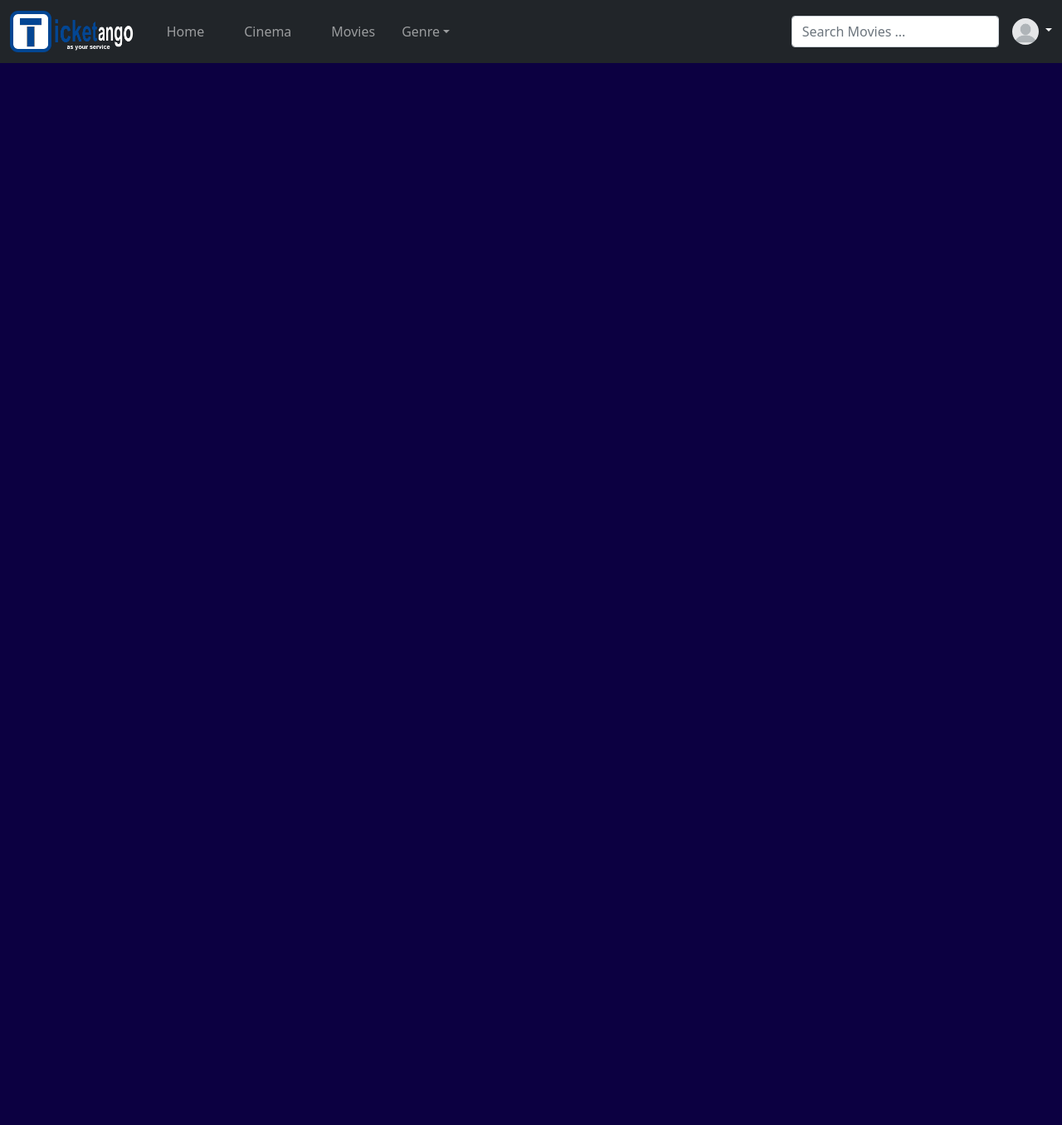
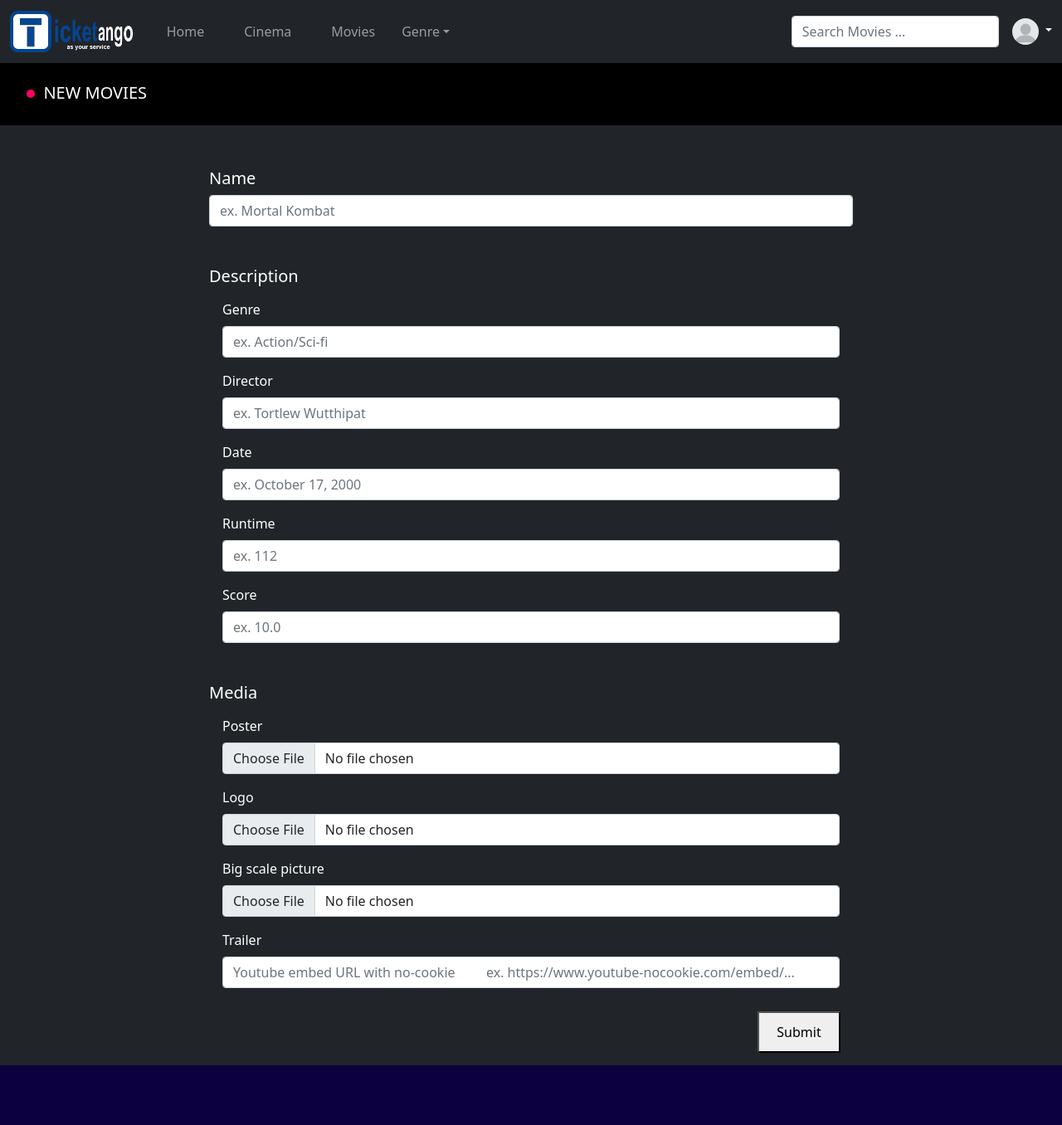
Before and after one commit to titleheroes/css227-project, a Node server app: page /movies/new in a window 1280 px wide. Shown: the whole page at 83% size. Before the commit the page ends 76 px from the top, so only its background shows below. Run offline with Node 20, Linux system fonts and the light colour scheme; the visitor is signed in with stand-in values (Sample User, id 1); some libraries are stand-ins or nearby versions.

Commit message:
doing add new movies

```diff
--- a/app.js
+++ b/app.js
@@ -4,6 +4,7 @@ const   express         = require('express'),
         app             = express(),
         bodyParser      = require('body-parser'),
         mongoose        = require('mongoose'),
+        flash           = require('connect-flash'),
         passport        = require('passport'),
         LocalStrategy   = require('passport-local'),
 
@@ -20,6 +21,7 @@ var indexRoutes = require('./routes/index'),
 mongoose.connect('mongodb://localhost/Movies');
 app.use(bodyParser.urlencoded({extended: true}));
 app.use(express.static('public'));
+app.use(flash());
 app.set('view engine', 'ejs');
 // seedDB();
 
@@ -36,7 +38,9 @@ passport.serializeUser(User.serializeUser());
 passport.deserializeUser(User.deserializeUser());
 
 app.use(function(req, res, next){
-    res.locals.currentUser = req.user;
+    res.locals.currentUser  = req.user;
+    res.locals.error        = req.flash('error');
+    res.locals.success      = req.flash('success');
     next();
 });
 
--- /dev/null
+++ b/middleware/index.js
@@ -0,0 +1 @@
+var middlewareObj
--- a/package.json
+++ b/package.json
@@ -9,6 +9,7 @@
   "author": "",
   "license": "ISC",
   "dependencies": {
+    "connect-flash": "^0.1.1",
     "ejs": "^3.1.6",
     "express": "^4.17.1",
     "express-session": "^1.17.1",
--- a/routes/movies.js
+++ b/routes/movies.js
@@ -1,5 +1,26 @@
 var express = require('express'),
     router  = express.Router(),
+    multer = require('multer'),
+    path = require('path'),
+    storage = multer.diskStorage({
+        destination: function (req, file, callback) {
+            callback(null, './public/images/movies/uploads');
+        },
+        filename: function (req, file, callback) {
+            callback(null, file.fieldname + '-' + Date.now() + path.extname(file.originalname));
+        },
+    }),
+    imageFilter = function (req, file, callback) {
+        if (!file.originalname.match(/\.(jpg|jpeg|png|gif)$/i)) {
+            return callback(new Error('Only JPG, jpeg, PNG and GIF image files are allowed!'), false);
+        }
+        callback(null, true);
+    },
+    upload = multer({
+        storage: storage,
+        fileFilter: imageFilter,
+    }),
+
     Movies  = require('../models/movies');
     Cinemas = require('../models/cinema');
     User    = require('../models/user');
@@ -15,9 +36,25 @@ router.get('/', function(req,res){
     });
 });
 
-router.get('/new', function(req,res){
+//  New
+router.get('/new', isLoggedIn, function(req,res){
     res.render('./movies/new.ejs');
 });
+
+//
+router.post('/new', isLoggedIn, upload.fields([{ name: 'image' }, { name: 'logo' }, { name: 'banner' } ]), function(req, res){
+    req.body.movies.image = '/images/movies/uploads/' + req.files['image'][0].filename;
+    req.body.movies.logo = '/images/movies/uploads/' + req.files['logo'][0].filename;
+    req.body.movies.banner = '/images/movies/uploads/' + req.files['banner'][0].filename;
+    Movies.create(req.body.movies, function(err, newMovies){
+        if(err){
+            console.log(err);
+        } else {
+            res.redirect('/movies');
+        }
+    });
+});
+//  End of New
 
 //  Genre
 router.get('/genre/:genre', function(req,res){
--- a/routes/user.js
+++ b/routes/user.js
@@ -81,7 +81,7 @@ router.get('/:id', isLoggedIn, function (req, res) {
     });
 });
 
-router.post('/:id', isLoggedIn, upload.single('image'), function (req, res) {
+router.post('/:id', isLoggedIn, upload.single('image'), function (req, res){
     User.findByIdAndUpdate(req.params.id,
         {
             picture: '/images/user/' + req.file.filename
--- a/views/movies/new.ejs
+++ b/views/movies/new.ejs
@@ -1,5 +1,74 @@
 <%- include('../partials/header.ejs') %>
 
+<!-- Banner -->
+
+<div class="container-fluid d-flex flex-row px-3 pt-4" style="height: 75px; background-color: rgb(0, 0, 0);">
+    &emsp;
+    <h5 style="color: white; text-transform: uppercase;">
+        <span class="dot" style="background-color: rgb(255, 0, 98); margin-bottom: 1px;"></span>
+        &nbsp;New Movies
+    </h5>
+</div>
+<form action="/movies/new" method="POST" enctype="multipart/form-data">
+    <div class="container-fluid bg-dark pt-1" style="height: 100%; width: 100%;">
+        <div class="container-fluid mt-5 mb-5" style="width: 800px;">
+
+            <div class="mb-5">
+                <h5 style="color: white;">Name</h5>
+                <input type="text" class="form-control" name="movies[name]" placeholder="ex. Mortal Kombat">
+            </div>
+            <h5 class="mb-3" style="color: white;">Description</h5>
+            <div class="mb-5 mx-3">
+                <div class="mb-3">
+                    <label class="form-label" style="color: white;">Genre</label>
+                    <input type="text" class="form-control" name="movies[genre]" placeholder="ex. Action/Sci-fi">
+                </div>
+                <div class="mb-3">
+                    <label class="form-label" style="color: white;">Director</label>
+                    <input type="text" class="form-control" name="movies[director]" placeholder="ex. Tortlew Wutthipat">
+                </div>
+                <div class="mb-3">
+                    <label class="form-label" style="color: white;">Date</label>
+                    <input type="text" class="form-control" name="movies[date]" placeholder="ex. October 17, 2000"">
+                </div>
+                <div class="mb-3">
+                    <label class="form-label" style="color: white;">Runtime</label>
+                    <input type="text" class="form-control" name="movies[runtime]" placeholder="ex. 112">
+                </div>
+                <div class="mb-3">
+                    <label class="form-label" style="color: white;">Score</label>
+                    <input type="text" class="form-control" name="movies[score]" placeholder="ex. 10.0">
+                </div>
+            </div>
+
+            <h5 class="mb-3" style="color: white;">Media</h5>
+            <div class="mb-5 mx-3">
+                <div class="mb-3">
+                    <label class="form-label" style="color: white;">Poster</label>
+                    <input type="file" class="form-control" name="image" accept="image/*">
+            </div>
+                <div class="mb-3">
+                    <label class="form-label" style="color: white;">Logo</label>
+                    <input type="file" class="form-control" name="logo" accept="image/*">
+                </div>
+                <div class="mb-3">
+                    <label class="form-label" style="color: white;">Big scale picture</label>
+                    <input type="file" class="form-control" name="banner" accept="image/*">
+                </div>
+                <div class="mb-3">
+                    <label class="form-label" style="color: white;">Trailer</label>
+                    <input type="url" class="form-control" name="trailer" placeholder="Youtube embed URL with no-cookie         ex. https://www.youtube-nocookie.com/embed/...">
+                </div>
+            </div>
+
+            <div style="height: 45px;"></div>
+            <div class="container-fluid" style="height: 100%; position: relative;">
+                <button type="submit" style="height: 50px; width: 100px; bottom: 15px; right: 15px; position: absolute;">Submit</button>
+            </div>
+
+        </div>
+    </div>
+</form>
 
 
 <%- include('../partials/footer.ejs') %>
```
Also changed, not shown: public/images/user/image-1621932583546.gif (added), 8 other files.
